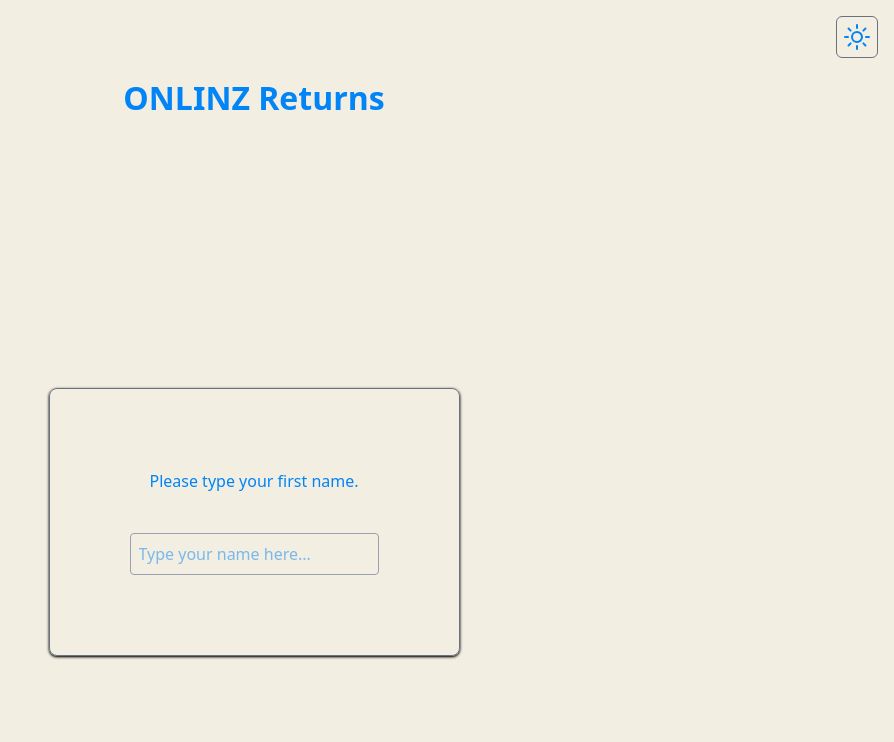
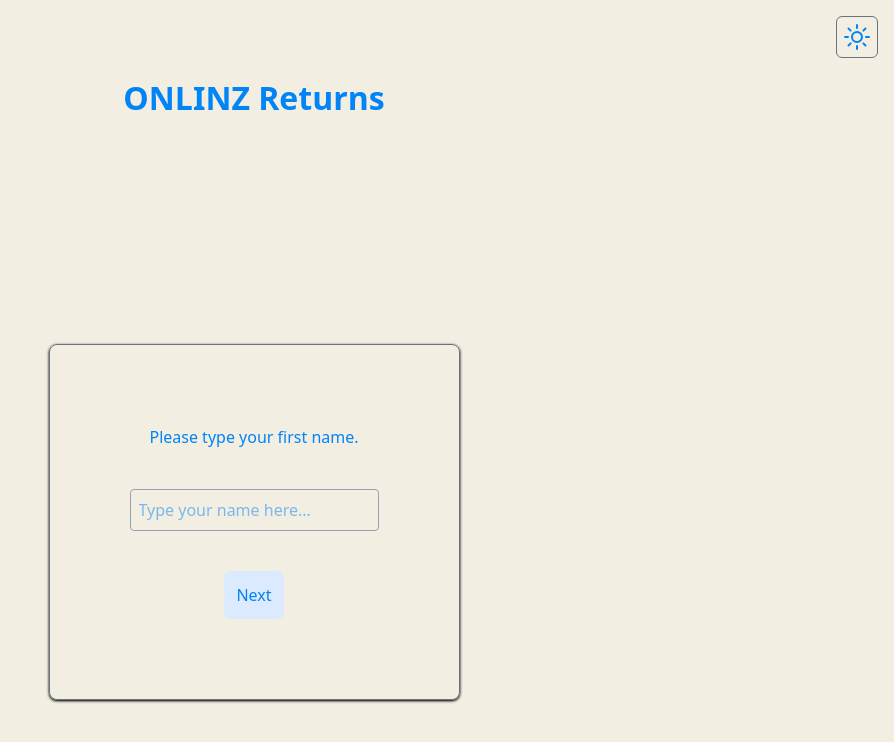
Before and after one commit to Cirrow/onlinzr, a SvelteKit app: page / in a window 1280 px wide. Shown: the top 742 px of the page, without its empty margins (386-1280 px from the left). Built offline with nearby package versions, Linux system fonts and the light colour scheme.

Commit message:
changed SPA type to swap out components on the same URL directory

```diff
--- a/src/routes/+page.svelte
+++ b/src/routes/+page.svelte
@@ -1,7 +1,69 @@
-<script>
+<script lang="ts">
+    import { errorMessage } from "../store";
+    import { capitaliseFirstLetter } from "$lib/validation";
+
+    import ErrorDiv from "../components/ErrorDiv.svelte";
+    import Dimensions from "../components/Dimensions.svelte";
     import NameInput from "../components/NameInput.svelte";
+
+    let currentStep = $state(1);
+
+    const steps = [
+        { no: 1, id: "name",       component: NameInput, checkFn: capitaliseFirstLetter },
+        { no: 2, id: "dimensions", component: Dimensions },
+    ]; // individual components to be swapped out as the steps (procedure for return) increment
+    const totalSteps = steps.length;
+
+    // --- helper navigation functions ---
+    export function nextStep(): void {
+        if (currentStep < totalSteps && canProceed(currentStep)) {
+            currentStep++;
+        }
+    }
+
+    export function prevStep(): void {
+        if (currentStep > 1) {
+            currentStep--;
+        }
+    }
+
+    export function navStep(step: number): void {
+        if (step >= 1 && step <= totalSteps && canProceed(step - 1)) {
+            currentStep = step;
+        }
+    }
+
+    function canProceed(step: number): boolean {
+        const stepConfig = steps[step - 1]; // because steps array is 0-indexed
+        if (stepConfig?.checkFn) {
+            return stepConfig.checkFn();
+        }
+        return true;
+    }
+
+    function handleKeydown(e: KeyboardEvent) {
+        if (e.key === "Enter") {
+            e.preventDefault(); // avoid submitting forms or unwanted behavior
+            nextStep();
+        }
+    }
+
+
 </script>
 
-<div id="inputDivOuter" class="flex flex-col items-center justify-center min-w-full">
-    <NameInput />
+<div id="StepContainer">
+    <svelte:component this={steps[currentStep - 1].component} />
 </div>
+
+{#if $errorMessage !== ""}
+    <ErrorDiv />
+{/if}
+
+<div class="flex gap-4 mt-10">
+    {#if (currentStep !== 1)}
+        <button onclick={prevStep}>Back</button>
+    {/if}
+    <button onclick={nextStep} disabled={currentStep === totalSteps} class="p-3 rounded-md bg-blue-100">
+        Next
+    </button>
+</div>
```
